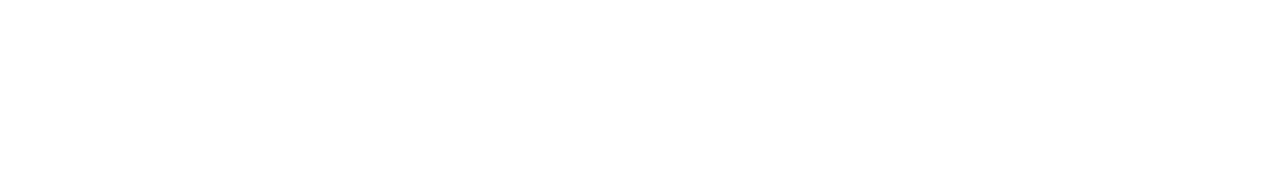
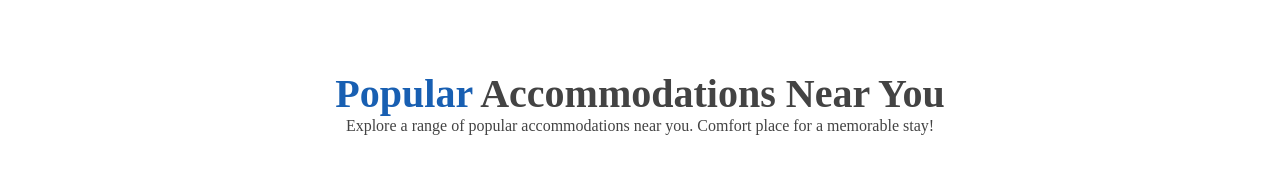
Before and after one commit to CEODemitri/svelteProjects, a SvelteKit app in the folder emc/: page / in a window 1280 px wide. Shown: the part 738-912 px from the top of the page. Built offline with nearby package versions, Linux system fonts and the light colour scheme.

Commit message:
getting popular section ready

```diff
--- a/emc/src/routes/+page.svelte
+++ b/emc/src/routes/+page.svelte
@@ -98,7 +98,12 @@
 		</section>
 	</div>
 
-	<div class="popular"></div>
+	<div class="popular">
+		<article class="section-title">
+			<h2><span>Popular</span> Accommodations Near You</h2>
+			<p>Explore a range of popular accommodations near you. Comfort place for a memorable stay!</p>
+		</article>
+	</div>
 </div>
 
 <style>
@@ -116,6 +121,16 @@
 	button {
 		padding: 5px 2em;
 		font-size: 1rem;
+	}
+
+	.section-title {
+		text-align: center;
+		margin-bottom: 3em;
+		margin: 5em 0;
+	}
+
+	.section-title p {
+		color: #434343;
 	}
 
 	/* hero start */
@@ -310,6 +325,15 @@
 	}
 
 	.popular {
-		height: 90vh;
+		height: 50vh;
+	}
+
+	.section-title h2 {
+		font-size: 2.5em;
+		color: #434343;
+	}
+
+	.section-title h2 span {
+		color: #185fb2;
 	}
 </style>
```
